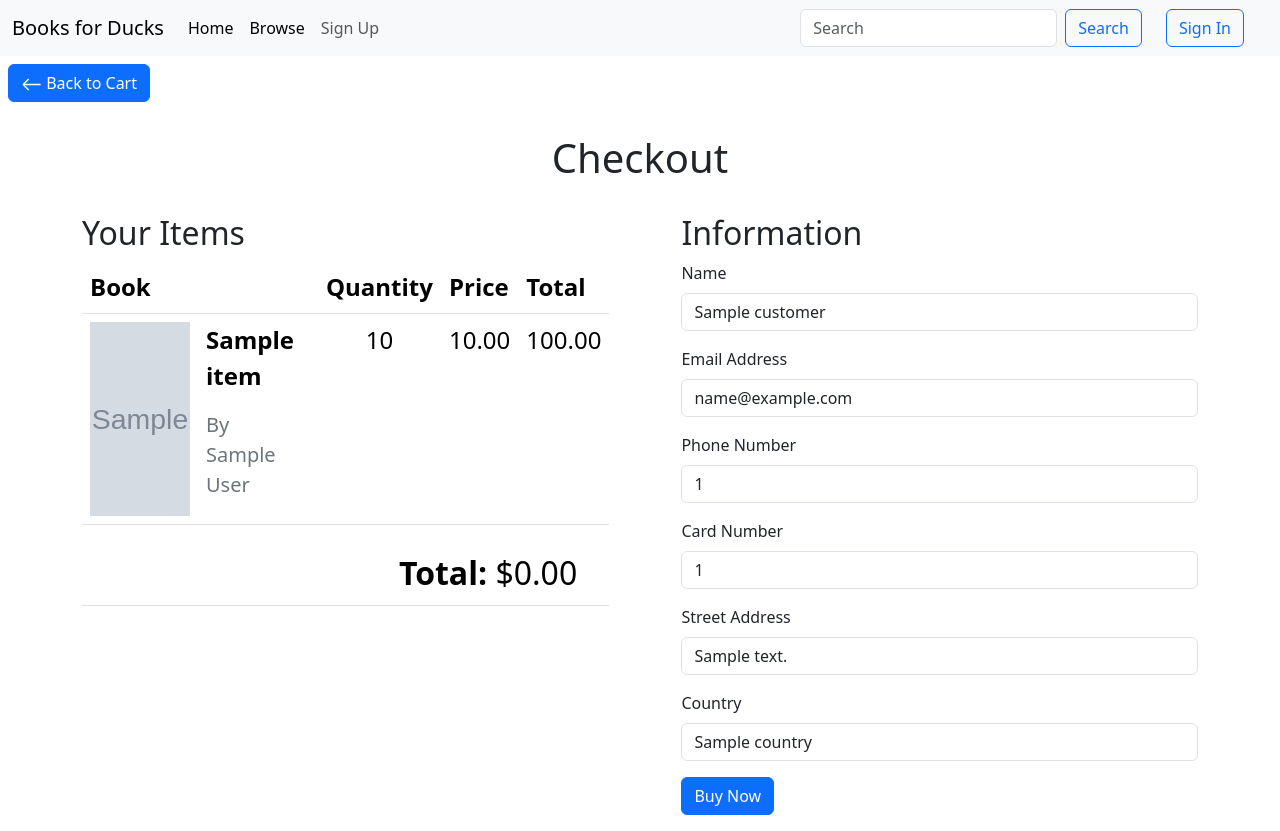
After one commit to adalei1801/DuckBooks, a Flask app: template templates/checkout.html.jinja in a window 1280 px wide. The commit adds this page. Run offline with Flask 3, Linux system fonts and the light colour scheme; the template is opened without the code that fills it: most values are stand-ins (such as "Sample title", 1, 10 or a date in 2020); grey boxes marked "Sample" are stand-in pictures.

Commit message:
1/8 checkout work

```diff
--- a/main.py
+++ b/main.py
@@ -292,3 +292,51 @@ def update(cart_id):
     conn.close()
 
     return redirect("/cart")
+
+@app.route("/checkout")
+def checkout():
+    conn = connect_db()
+    cursor = conn.cursor()
+
+    customer_id = flask_login.current_user.id
+
+    cursor.execute(f"""
+                    SELECT
+                        `title`,
+                        `author`,
+                        `price`,
+                        `quantity`,
+                        `image`,
+                        `product_id`,
+                        `Cart`.`id`
+                    FROM `Cart`
+                    JOIN `Product` ON `product_id` = `Product`.`id`
+                    WHERE `customer_id` = {customer_id};
+                        """)
+
+    results = cursor.fetchall()
+
+    cursor.execute(f"""
+                    SELECT
+                        `name`,
+                        `card_number`,
+                        `address`,
+                        `phone_number`,
+                        `email`,
+                        `name`,
+                        `country`,
+                        `customer_id`,
+                        `Cart`.`id`
+                    FROM `Cart`
+                    JOIN `Customer` ON `customer_id` = `Customer`.`id`
+                    WHERE `customer_id` = {customer_id};
+                        """)
+
+    results_customer = cursor.fetchone()
+    price = 0
+
+    for product in results:
+        item_total = product['price'] * product['quantity']
+        price += item_total
+
+    return render_template("checkout.html.jinja", products=results, price=price, customer=results_customer)
--- /dev/null
+++ b/templates/checkout.html.jinja
@@ -0,0 +1,119 @@
+<!doctype html>
+<html lang="en">
+
+<head>
+    <meta charset="utf-8">
+    <meta name="viewport" content="width=device-width, initial-scale=1">
+    <title>Checkout</title>
+    <link href="https://cdn.jsdelivr.net/npm/bootstrap@5.3.3/dist/css/bootstrap.min.css" rel="stylesheet"
+        integrity="sha384-QWTKZyjpPEjISv5WaRU9OFeRpok6YctnYmDr5pNlyT2bRjXh0JMhjY6hW+ALEwIH" crossorigin="anonymous">
+
+
+
+</head>
+
+<body>
+    {% include "components/navbar.html.jinja"%}
+    <a href="/cart" class="btn btn-primary my-2 mx-2"><svg viewBox="0 0 15 15" fill="none" xmlns="http://www.w3.org/2000/svg" width="21" height="21"><path d="M1.5 7.5l4-4m-4 4l4 4m-4-4H14" stroke="currentColor"></path></svg> Back to Cart</a>
+    <h1 class="my-4 text-center">Checkout</h1>
+
+    <main class="container">
+        <section class="row">
+            <section class="col">
+                <h2 class="my-2">Your Items</h2>
+
+                <table id="tyler" class="table overflow-scroll">
+                    <thead>
+                        <tr class="fs-4">
+                            <th>Book</th>
+                            <th>Quantity</th>
+                            <th>Price</th>
+                            <th>Total</th>
+
+                        </tr>
+                    </thead>
+                    <div>
+                    <tbody>
+                        {% for item in products %}
+                        <tr class="fs-4">
+                            <td class="d-flex">
+                                <img src="{{item['image']}}" alt="{{item['title']}}" width="100">
+                                <div class="mx-3">
+                                    <p class="fw-bold">{{item['title']}}</p>
+                                    <p class="text-secondary fs-5">By {{item['author']}}</p>
+                                </div>
+                            </td>
+                            <td>
+                               <p class="text-center"> {{item['quantity']}} </p>
+                            </td>
+                            <td>{{"%.2f" | format(item["price"])}}</td>
+                            <td>{{ "%.2f" | format(item['price'] * item['quantity']) }}</td>
+
+                        </tr>
+                        {%endfor%}
+                    </tbody>
+                    </div>
+                </table>
+
+
+                <table class="table">
+                    <tr>
+                        <td class="text-white invisible">Moving the total to the right</td>
+                        <td class="fs-2 text-center"><b>Total:</b> ${{"%.2f" | format(price)}}</td>
+                    </tr>
+                </table>
+            </section>
+
+            <section class="col ms-5">
+                <h2 class="my-2">Information</h2>
+                <form class="h-50">
+                    <div class="mb-3">
+                        <label for="name" class="form-label">Name</label>
+                        <input type="text" id="name" name="name" class="form-control" required
+                            value="{{customer['name']}}">
+                    </div>
+
+                    <div class="mb-3">
+                        <label for="email" class="form-label">Email Address</label>
+                        <input type="email" id="email" name="email" class="form-control" required value="{{customer['email']}}">
+                    </div>
+
+                    <div class="mb-3">
+                        <label for="phone" class="form-label">Phone Number</label>
+                        <input type="tel" id="phone" name="phone" class="form-control" required value="{{customer['phone_number']}}">
+                    </div>
+
+                    <div class="mb-3">
+                        <label for="card_num" class="form-label">Card Number</label>
+                        <input type="text" id="card_num" name="card_num" class="form-control" required value="{{customer['card_number']}}">
+                    </div>
+
+                    <div class="mb-3">
+                        <label for="address" class="form-label">Street Address</label>
+                        <input type="text" id="address" name="address" class="form-control" required value="{{customer['address']}}">
+                    </div>
+
+                    <div class="mb-3">
+                        <label for="country" class="form-label">Country</label>
+                        <input type="text" id="country" name="country" class="form-control" required value="{{customer['country']}}">
+                    </div>
+
+
+                    <div class="mb-3">
+                        <button type="submit" class="btn btn-primary">Buy Now</button>
+                    </div>
+                </form>
+            </section>
+        </section>
+
+    </main>
+
+
+
+
+    <script src="https://cdn.jsdelivr.net/npm/bootstrap@5.3.3/dist/js/bootstrap.bundle.min.js"
+        integrity="sha384-YvpcrYf0tY3lHB60NNkmXc5s9fDVZLESaAA55NDzOxhy9GkcIdslK1eN7N6jIeHz"
+        crossorigin="anonymous"></script>
+</body>
+
+</html>
--- a/templates/homepage.html.jinja
+++ b/templates/homepage.html.jinja
@@ -22,7 +22,7 @@
   </div>
   <div class="carousel-inner">
     <div class="carousel-item active">
-      <img src="/static/Swim Stories.png" class="d-block w-100" alt="...">
+      <img src="/static/Swim Stories.png" class="w-50 mx-auto" alt="...">
     </div>
     <div class="carousel-item">
       <img src="..." class="d-block w-100" alt="...">
```
